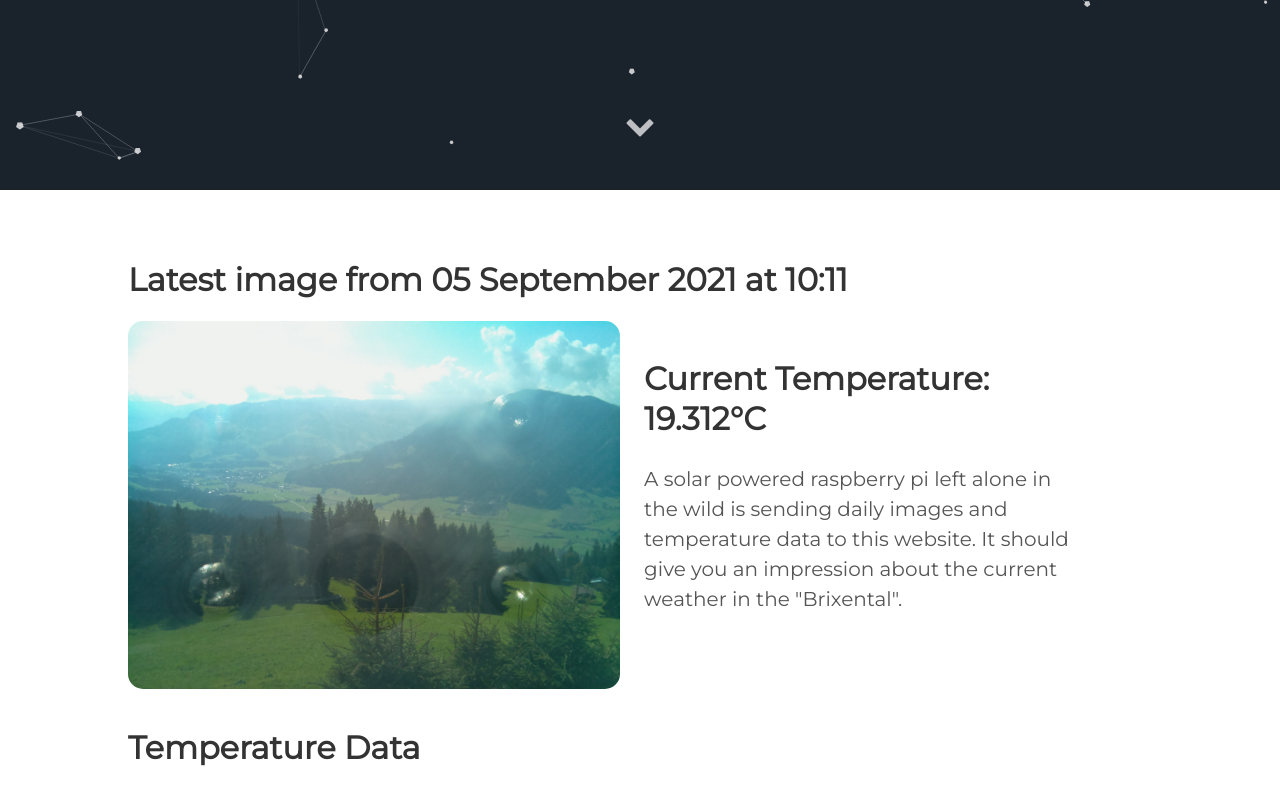
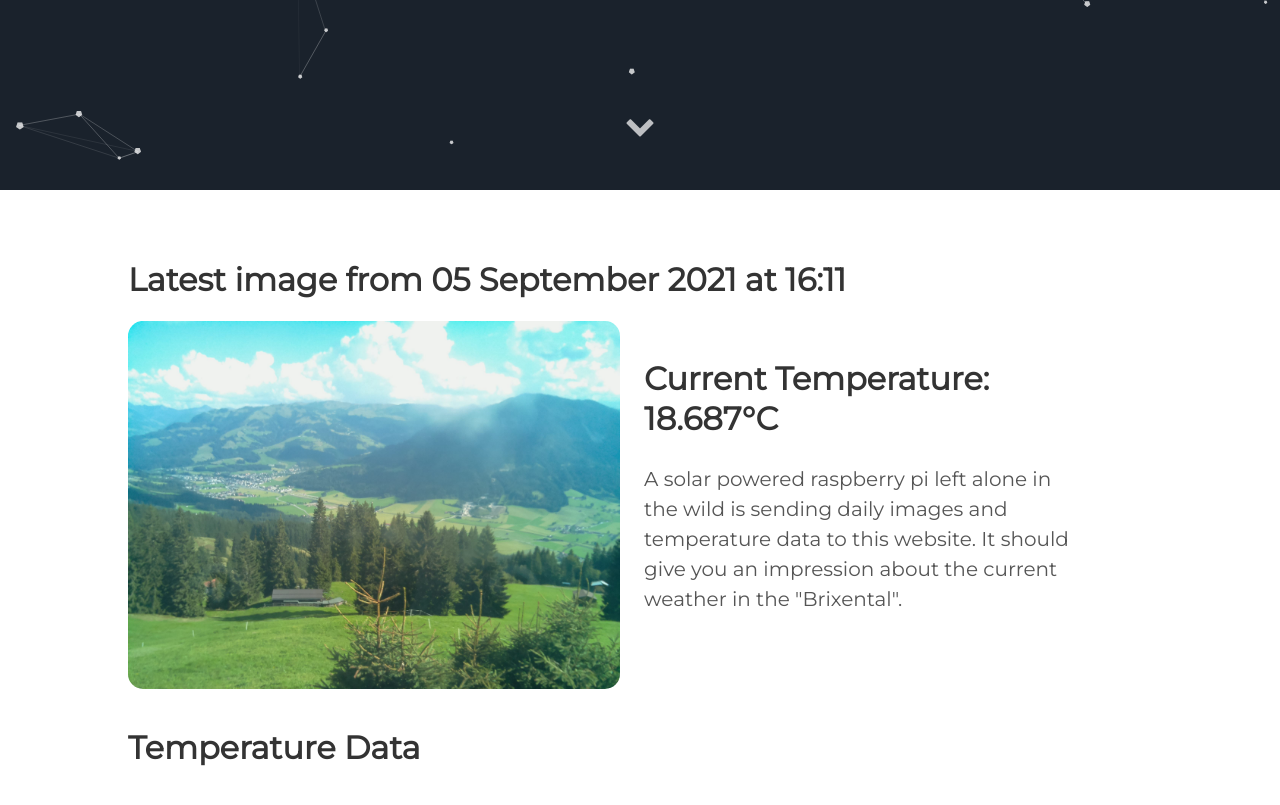
Before and after one commit to vektorious/vektorious.github.io, a Jekyll site: the page built from resources/huette.md, in a window 1280 px wide and 900 px high, scrolled down 710 px. Shown: the top 805 px of the window. Built offline with Jekyll 4.4.1, drawn with Linux system fonts in a browser that asks for light colours.

Commit message:
I'm a bot beep boop

```diff
--- a/resources/huette.md
+++ b/resources/huette.md
@@ -6,13 +6,13 @@ image: '/assets/img/'
 description: 'Live image from the Austrian alps'
 twitter_text: ' '
 ---
-## Latest image from 05 September 2021 at 10:11
+## Latest image from 05 September 2021 at 16:11
 <div class="huette">
   <div class="huette-image">
     <img src="{{ "/assets/img/huette.jpg" | prepend: site.baseurl }}">
   </div>
   <div class="huette-text">
-        <h2>Current Temperature: 19.312°C</h2>
+        <h2>Current Temperature: 18.687°C</h2>
         <p>A solar powered raspberry pi left alone in the wild is sending daily images and temperature data to this website. It should give you an impression about the current weather in the "Brixental".</p>
 
   </div>
```
Also changed, not shown: rpi-script/2021-09-05_160944.txt (renamed from rpi-script/2021-09-05_100945.txt, +5 -5 lines), rpi-script/huette.md (+2 -2 lines), assets/img/huette.jpg, assets/img/temp_plot.png, rpi-script/temp_plot.png, 1 other file.
